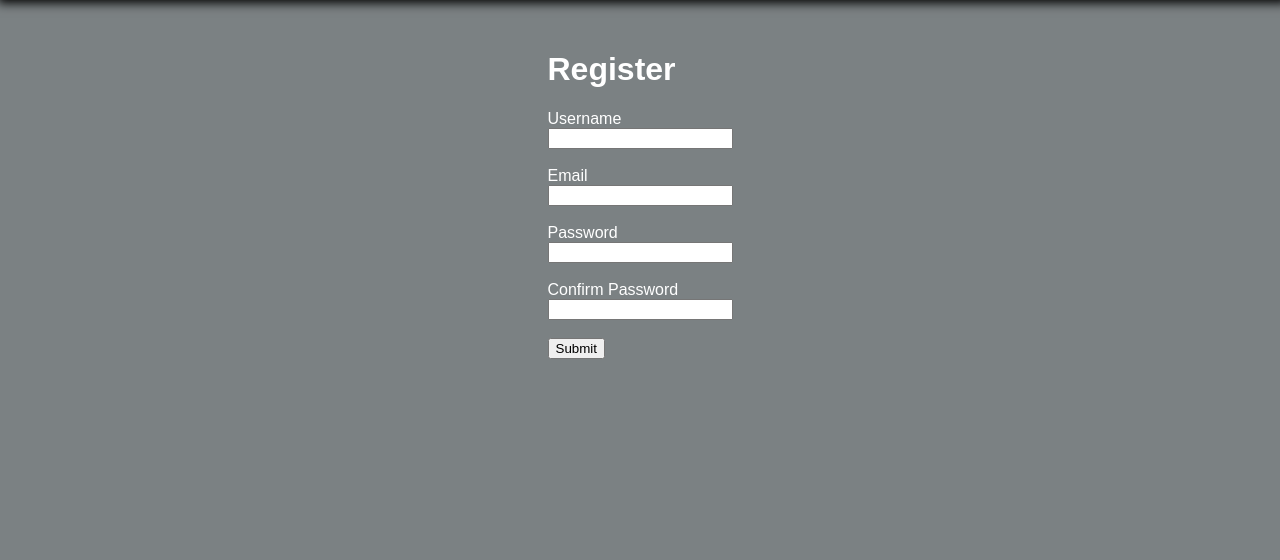
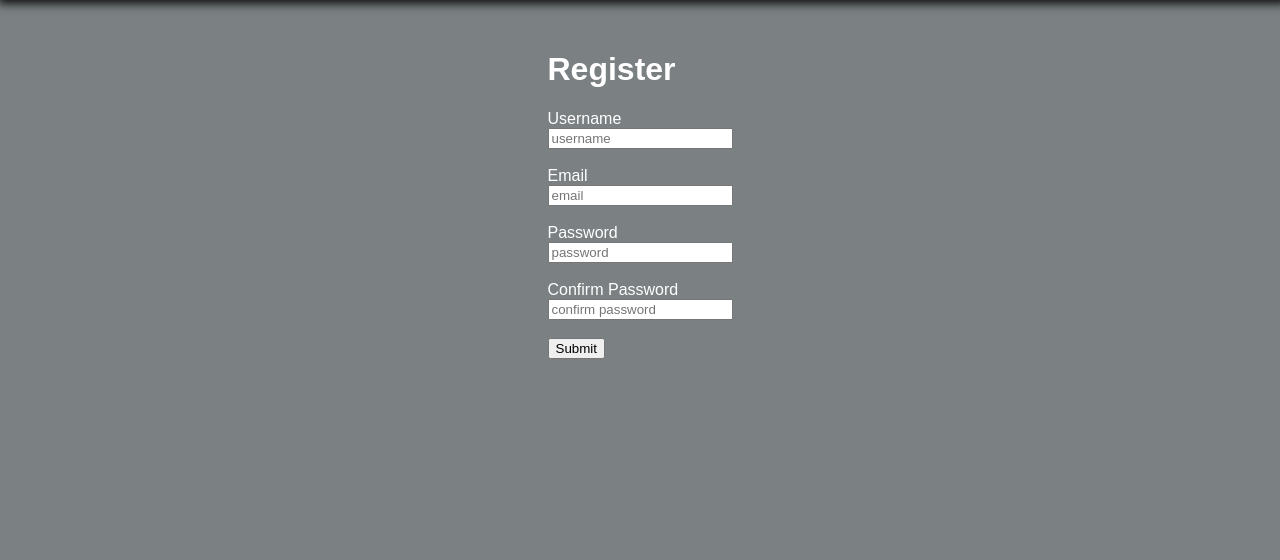
Before and after one commit to muno17/sqncd, a Flask app: page /register in a window 1280 px wide. Shown: the part 55-615 px from the top of the page. Run offline with Flask 2, Linux system fonts and the light colour scheme.

Commit message:
added placeholder to all form inputs

```diff
--- a/templates/login.html
+++ b/templates/login.html
@@ -10,12 +10,12 @@
     <form>
         <label for="username">Username</label>
         <br>
-        <input type="text" id="username" name="username">
+        <input type="text" id="username" name="username" placeholder="username">
         <br>
         <br>
         <label for="password">Password</label>
         <br>
-        <input type="text" id="password" name="password">
+        <input type="text" id="password" name="password" placeholder="password">
         <br>
         <br>
         <input type="submit" value="Submit">
--- a/templates/passwordChange.html
+++ b/templates/passwordChange.html
@@ -9,16 +9,16 @@
     <h1>Change Password</h1>
     <label for="password">Current Password</label>
     <br>
-    <input type="text" id="password" name="password">
+    <input type="text" id="password" name="password" placeholder="password">
     <br>
     <br>
     <label for="password">New Password</label>
     <br>
-    <input type="text" id="newpassword" name="newpassword">
+    <input type="text" id="newpassword" name="newpassword" placeholder="new password">
     <br>
     <br>
     <label for="password">Confirm New Password</label>
     <br>
-    <input type="text" id="cnewpassword" name="cnewpassword">
+    <input type="text" id="cnewpassword" name="cnewpassword" placeholder="confirm new password">
 
 {% endblock %}
--- a/templates/passwordReset.html
+++ b/templates/passwordReset.html
@@ -9,7 +9,7 @@
 <h1>Reset Password</h1>
 <label for="username">Email</label>
 <br>
-<input type="text" id="email" name="email">
+<input type="text" id="email" name="email" placeholder="email">
 <br>
 <br>
 <input type="submit" value="Submit">
--- a/templates/register.html
+++ b/templates/register.html
@@ -10,22 +10,22 @@
     <form>
         <label for="username">Username</label>
         <br>
-        <input type="text" id="username" name="username">
+        <input type="text" id="username" name="username" placeholder="username">
         <br>
         <br>
         <label for="username">Email</label>
         <br>
-        <input type="text" id="email" name="email">
+        <input type="text" id="email" name="email" placeholder="email">
         <br>
         <br>
         <label for="password">Password</label>
         <br>
-        <input type="text" id="password" name="password">
+        <input type="text" id="password" name="password" placeholder="password">
         <br>
         <br>
         <label for="password">Confirm Password</label>
         <br>
-        <input type="text" id="cpassword" name="cpassword">
+        <input type="text" id="cpassword" name="cpassword" placeholder="confirm password">
         <br>
         <br>
         <input type="submit" value="Submit">
```
Also changed, not shown: README.md.
